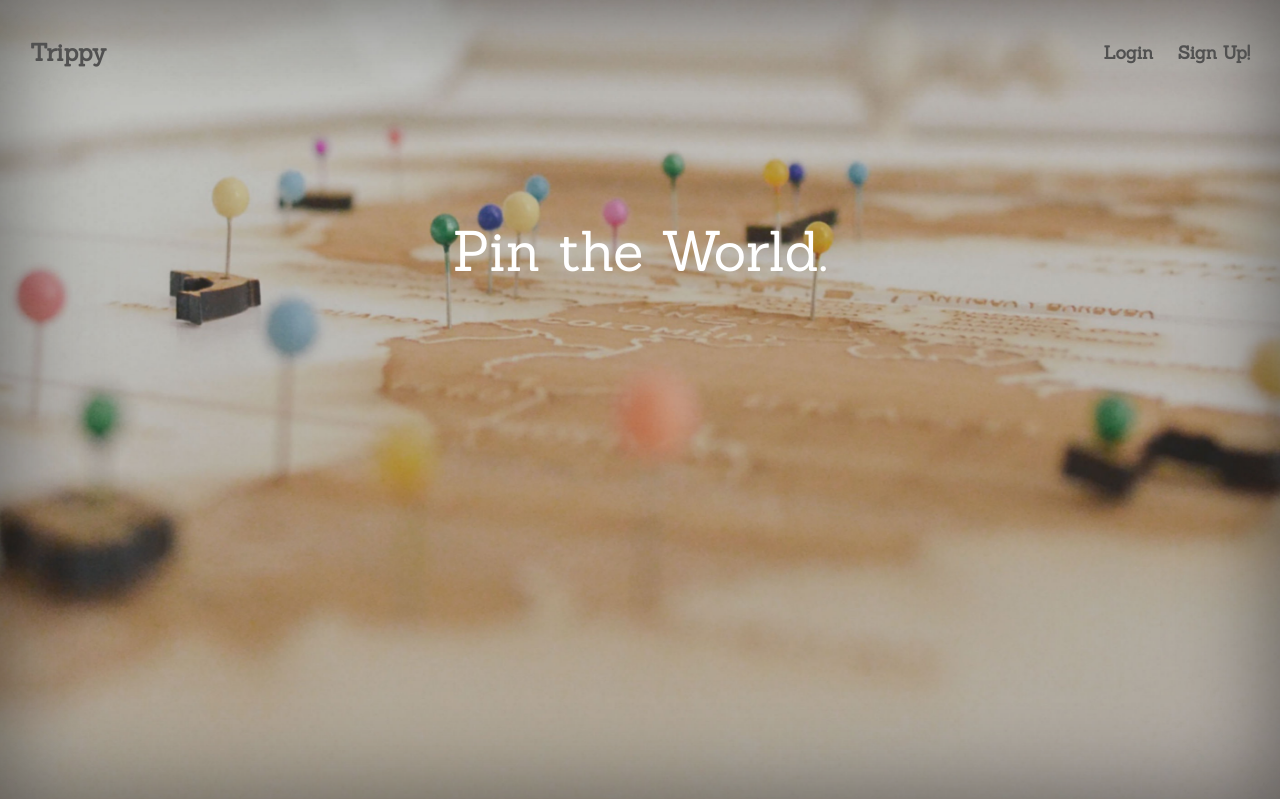
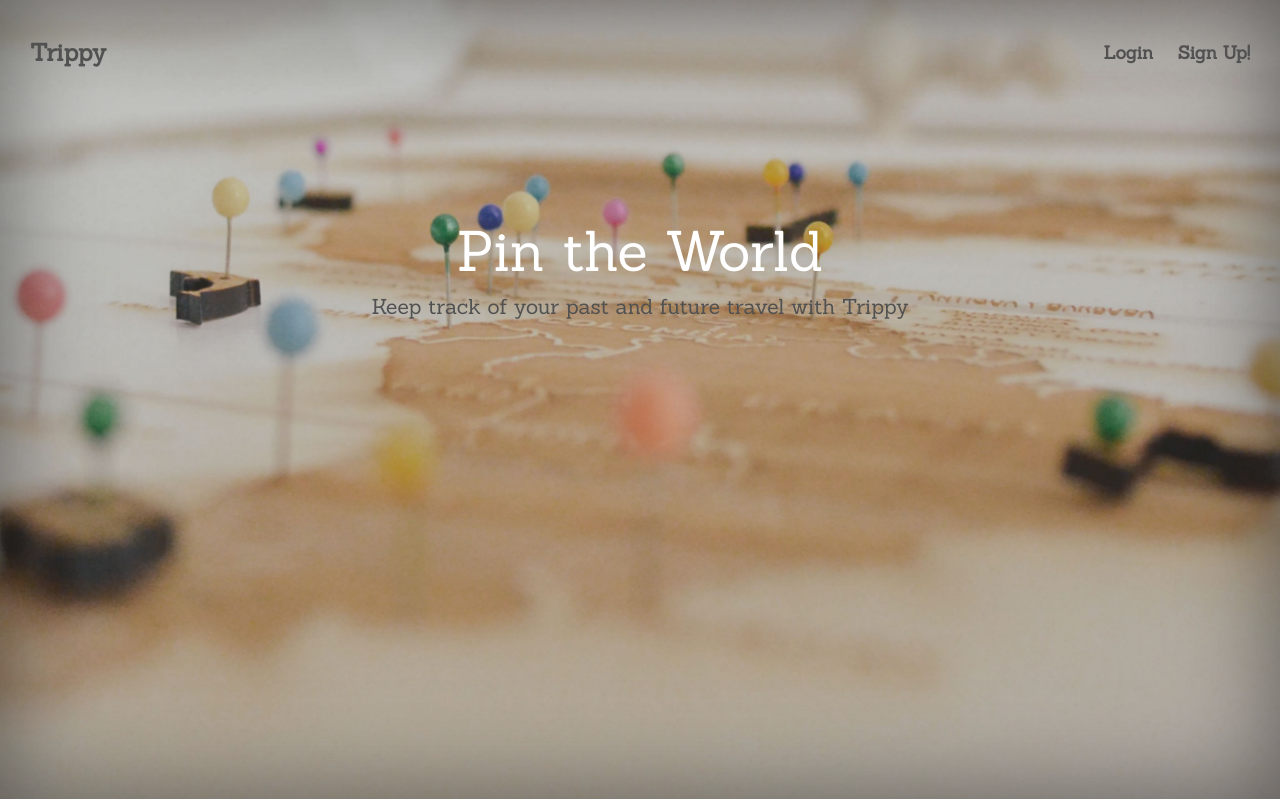
Before and after one commit to nataliaiwona/travel_management_app, a Flask app: page / in a window 1280 px wide. Shown: the top 799 px of the page. Run offline with Flask 2, Linux system fonts and the light colour scheme; some libraries are stand-ins or nearby versions.

Commit message:
Beautified landing page, login and signup pages with Bootstrap and CSS.

```diff
--- a/templates/landing_page.html
+++ b/templates/landing_page.html
@@ -6,15 +6,10 @@
 {% block body %}
 
 <div class="inner cover">
-  <h1 class="cover-heading">Pin the World.</h1>
-  <!-- <p class="lead"> Do you love to travel? Are you always thinking of
-    where you want to go next? Do you wish you had a map to pin all
-    the places you've been?
-    <br>
-    <br>
-    Pin the World is a travel management application that will bring your pins alive and your travel top of mind. -->
-<!--   </p>
-  <p class="lead">
+  <h1 class="cover-heading">Pin the World</h1>
+  <p class="lead"> Keep track of your past and future travel with Trippy
+  </p>
+  <!-- <p class="lead">
     <a href="/signup" class="btn btn-lg btn-default">Sign Up</a>
   </p> -->
 </div>
```
